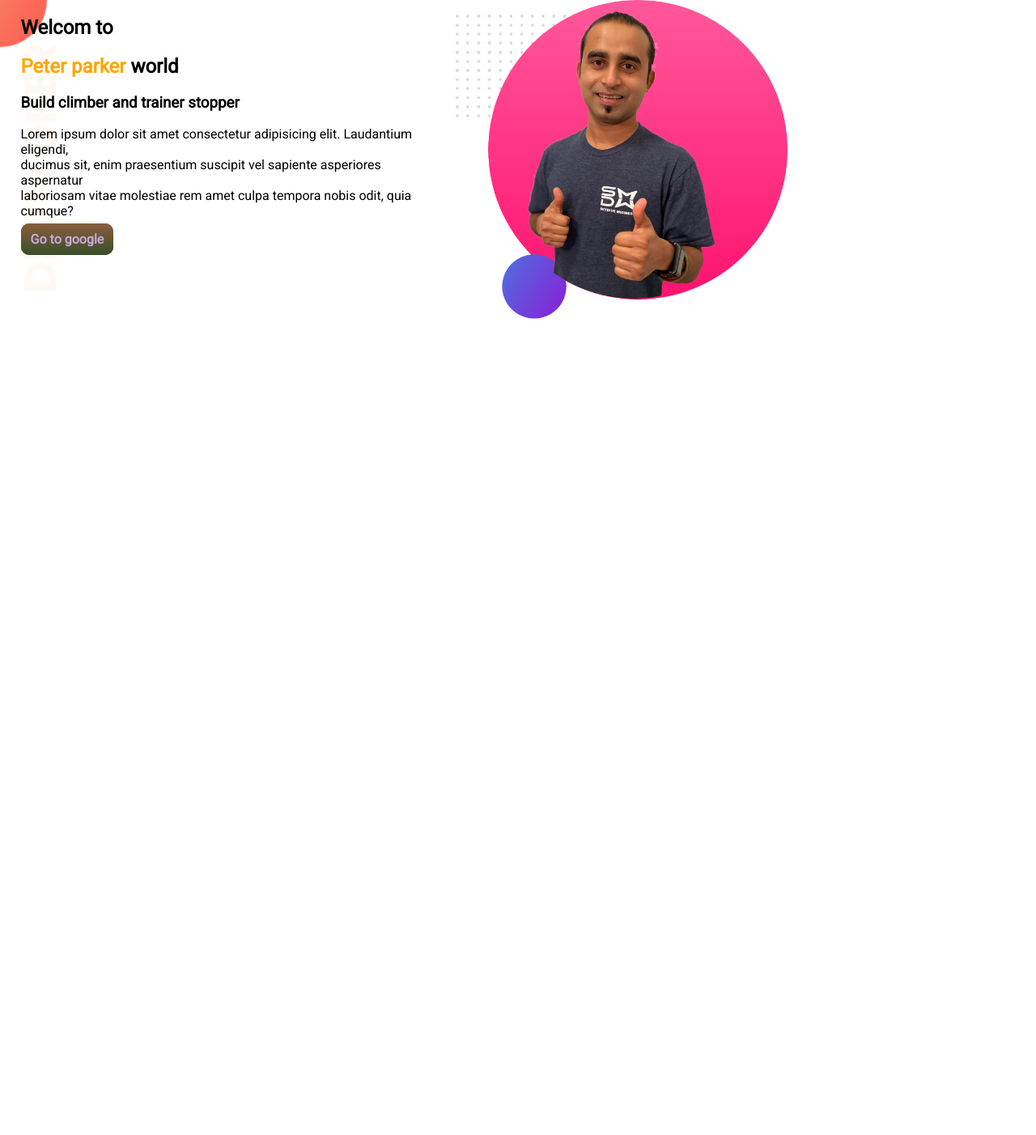
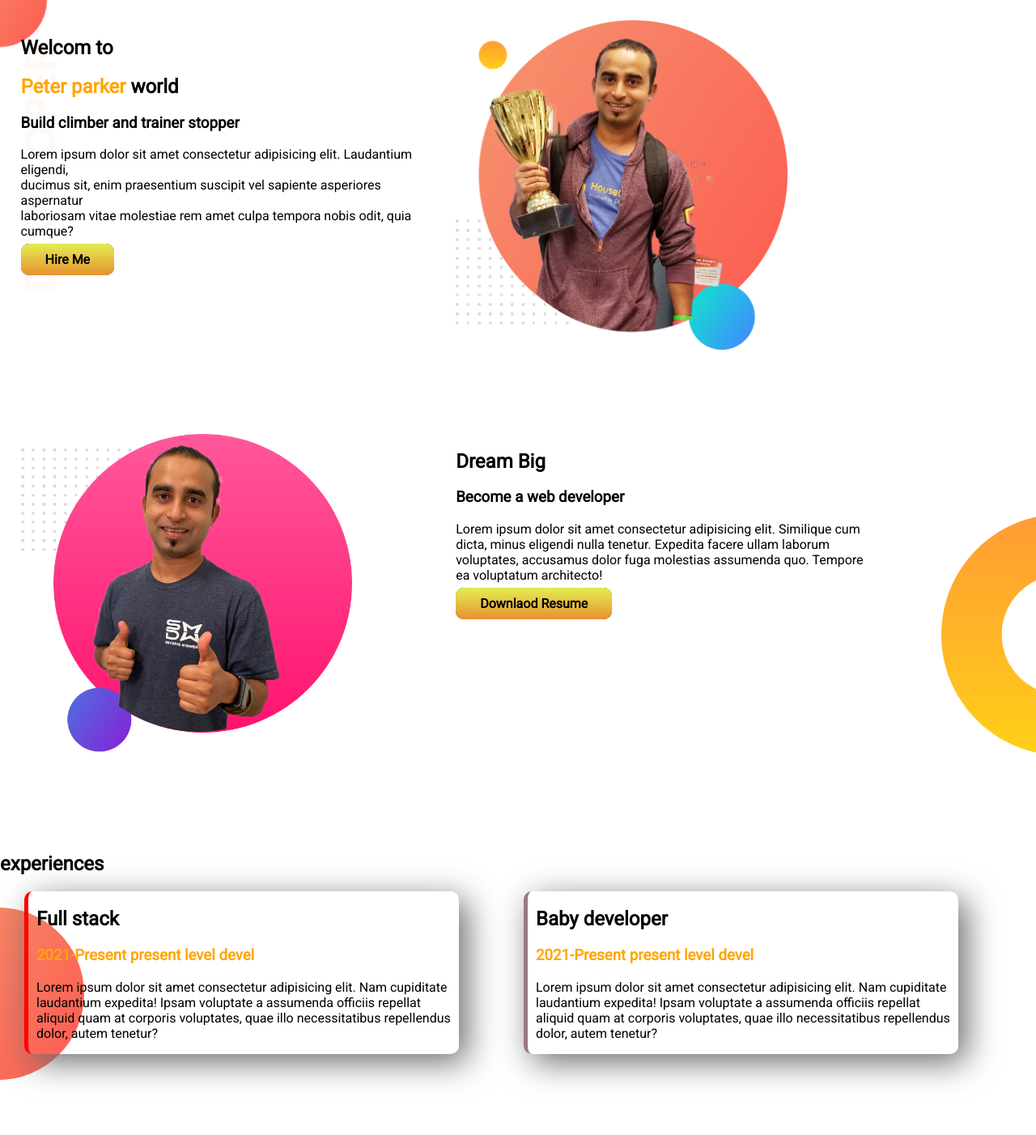
Before and after one commit to fahimneo/developer-portfolio, a plain HTML site: page index.html in a window 1280 px wide. Shown: the whole page at 81% size. Before the commit the page ends 800 px from the top, so only its background shows below. Drawn offline with Linux system fonts and the light colour scheme.

Commit message:
initial commit

```diff
--- a/index.html
+++ b/index.html
@@ -1,5 +1,6 @@
 <!DOCTYPE html>
 <html lang="en">
+
 <head>
     <meta charset="UTF-8">
     <meta http-equiv="X-UA-Compatible" content="IE=edge">
@@ -10,20 +11,53 @@
     <link href="https://fonts.googleapis.com/css2?family=Roboto&display=swap" rel="stylesheet">
     <link rel="stylesheet" href="style.css">
 </head>
+
 <body>
-    <section class="top-banner">
+    <section class="top-banner flexible-container">
         <div class="half-width">
             <h1>Welcom to</h1>
             <h1><span class="orange-color">Peter parker</span> world</h1>
             <h3>Build climber and trainer stopper</h3>
-        <p class="lorem">Lorem ipsum dolor sit amet consectetur adipisicing elit. Laudantium eligendi, <br> ducimus sit, enim praesentium suscipit vel sapiente asperiores aspernatur <br>
+            <p class="lorem">Lorem ipsum dolor sit amet consectetur adipisicing elit. Laudantium eligendi, <br> ducimus
+                sit, enim praesentium suscipit vel sapiente asperiores aspernatur <br>
                 laboriosam vitae molestiae rem amet culpa tempora nobis odit, quia cumque?</p>
-             <a class="linked-button" target="_blank" href="google.com">Go to google</a>
+            <a class="linked-button" target="_blank" href="google.com">Hire Me</a>
         </div>
         <div class="half-width">
+            <img src="images/jhankar.png" alt="">
+        </div>
+    </section>
+
+    <section class="dream-big flexible-container">
+        <div class="half-width">
             <img src="images/jhankar2.png" alt="">
-    </>
+        </div>
+        <div class="half-width">
+            <h1>Dream Big</h1>
+            <h3>Become a web developer</h3>
+            <p>Lorem ipsum dolor sit amet consectetur adipisicing elit. Similique cum dicta, minus eligendi nulla
+                tenetur. Expedita facere ullam laborum voluptates, accusamus dolor fuga molestias assumenda quo. Tempore
+                ea voluptatum architecto!</p>
+                <a class="linked-button" target="_blank" href="dslfjd">Downlaod Resume</a>
+        </div>
+    </section>
+    <section class="experiences-area">
+<h1>experiences</h1>
+<div class="flexible-container">
+    <div id="full-stack" class="half-width box">
+        <h1>Full stack</h1>
+        <h3 class="orange-color">2021-Present present level devel</h3>
+        <p>Lorem ipsum dolor sit amet consectetur adipisicing elit. Nam cupiditate laudantium expedita! Ipsam voluptate a assumenda officiis repellat aliquid quam at corporis voluptates, quae illo necessitatibus repellendus dolor, autem tenetur?</p>
+
+    </div>
+    <div id="baby-dev" class="half-width box">
+        <h1>Baby developer</h1>
+        <h3 class="orange-color">2021-Present present level devel</h3>
+        <p>Lorem ipsum dolor sit amet consectetur adipisicing elit. Nam cupiditate laudantium expedita! Ipsam voluptate a assumenda officiis repellat aliquid quam at corporis voluptates, quae illo necessitatibus repellendus dolor, autem tenetur?</p>
+    </div>
+</div>
     </section>
 
 </body>
+
 </html>
--- a/style.css
+++ b/style.css
@@ -5,8 +5,9 @@ body{
 .orange-color{
     color: orange;
 }
-section{
+.flexible-container{
     display: flex;
+    padding-bottom: 100px;
 }
 .half-width{
     width: 40%;
@@ -17,14 +18,43 @@ section{
 }
 .linked-button{
     text-decoration: none;
-    color: rgb(199, 169, 219);
+    color: rgb(0, 0, 0);
     background-color: rgb(87, 30, 10);
-    padding: 10px 12px;
+    padding: 10px 30px;
     border-radius: 10px;
     font-weight: 800;
-    background-image: linear-gradient(rgb(138, 93, 63), rgb(55, 78, 41));
+    background-image: linear-gradient(rgb(227, 238, 81), rgb(231, 146, 48));
 }
 .top-banner{
     background-image: url(images/top-banner.png);
     background-repeat: no-repeat;
+    padding-top: 25px;
 }
+.dream-big{
+    background-image: url(images/dream-bg.png);
+    background-repeat: no-repeat;
+    background-position: right;
+}
+.box{
+    box-shadow: 10px 10px 40px rgb(106, 107, 106);
+    margin-left: 30px;
+    margin-right: 50px;
+    padding-left: 10px;
+    padding-right: 10px;
+    border-radius: 10px;
+
+
+
+}
+.experiences-area{
+    background-image: url(images/exp-bg.png);
+    background-repeat: no-repeat;
+    background-position: left;
+
+}
+#full-stack{
+    border-left: 5px solid red;
+}
+#baby-dev{
+    border-left: 5px solid rgba(104, 46, 68, 0.651);
+}
```
Lines whose indentation alone changed are shown as unchanged.
